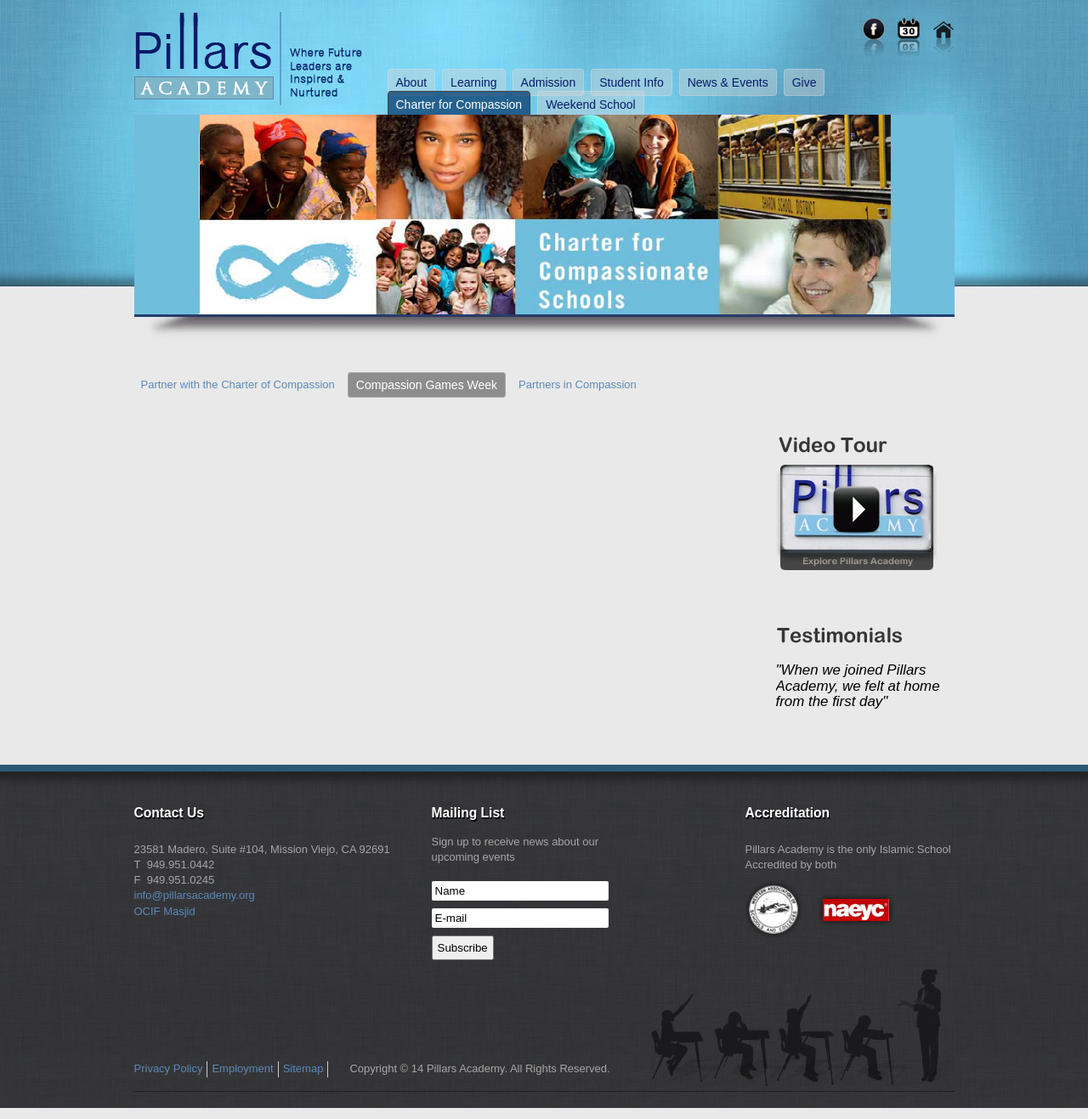
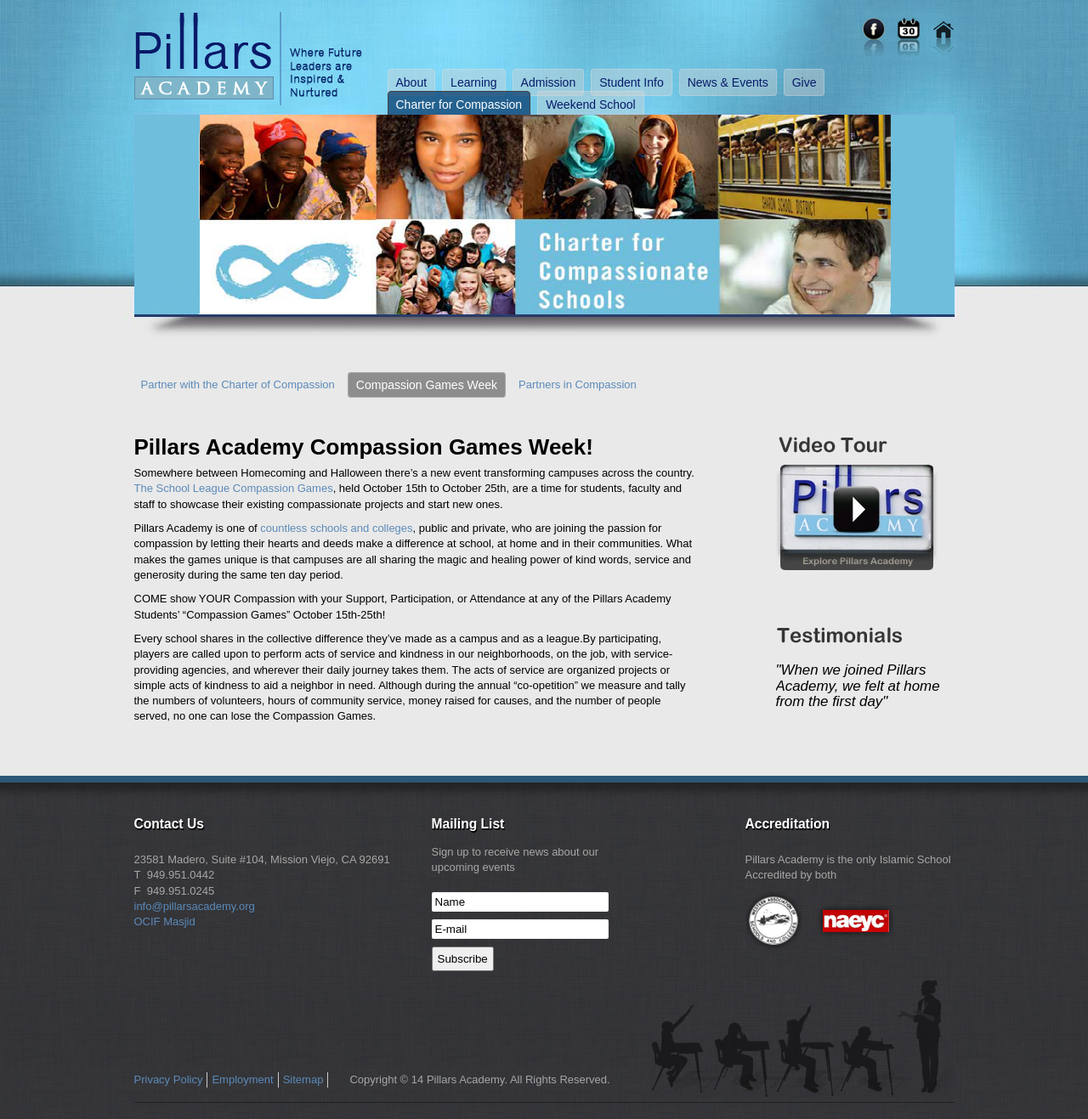
Before and after one commit to pillarsacademy/pillarsacademy.github.io, a Jekyll site: the page built from charter-for-compassion/games-week.md, in a window 1280 px wide. Shown: the whole page at 85% size. Built offline with Jekyll 4.4.1, drawn with Linux system fonts in a browser that asks for light colours; Markdown is read by kramdown in place of the engine named in the settings.

Commit message:
Update games-week.md

```diff
--- a/charter-for-compassion/games-week.md
+++ b/charter-for-compassion/games-week.md
@@ -1,3 +1,13 @@
 ---
 layout: default
 ---
+#Pillars Academy Compassion Games Week!
+
+Somewhere between Homecoming and Halloween there’s a new event transforming campuses across the country. [The School League Compassion Games](https://charterforcompassion.org/node/7904), held October 15th to October 25th, are a time for students, faculty and staff to showcase their existing compassionate projects and start new ones.
+
+Pillars Academy is one of [countless schools and colleges](http://compassiongames.org/compassion-games-2/), public and private, who are joining the passion for compassion by letting their hearts and deeds make a difference at school, at home and in their communities. What makes the games unique is that campuses are all sharing the magic and healing power of kind words, service and generosity during the same ten day period.
+
+COME show YOUR Compassion with your Support, Participation, or Attendance at any of the Pillars Academy Students'
+"Compassion Games" October 15th-25th!
+
+Every school shares in the collective difference they’ve made as a campus and as a league.By participating, players are called upon to perform acts of service and kindness in our neighborhoods, on the job, with service-providing agencies, and wherever their daily journey takes them. The acts of service are organized projects or simple acts of kindness to aid a neighbor in need. Although during the annual "co-opetition" we measure and tally the numbers of volunteers, hours of community service, money raised for causes, and the number of people served, no one can lose the Compassion Games.
```
